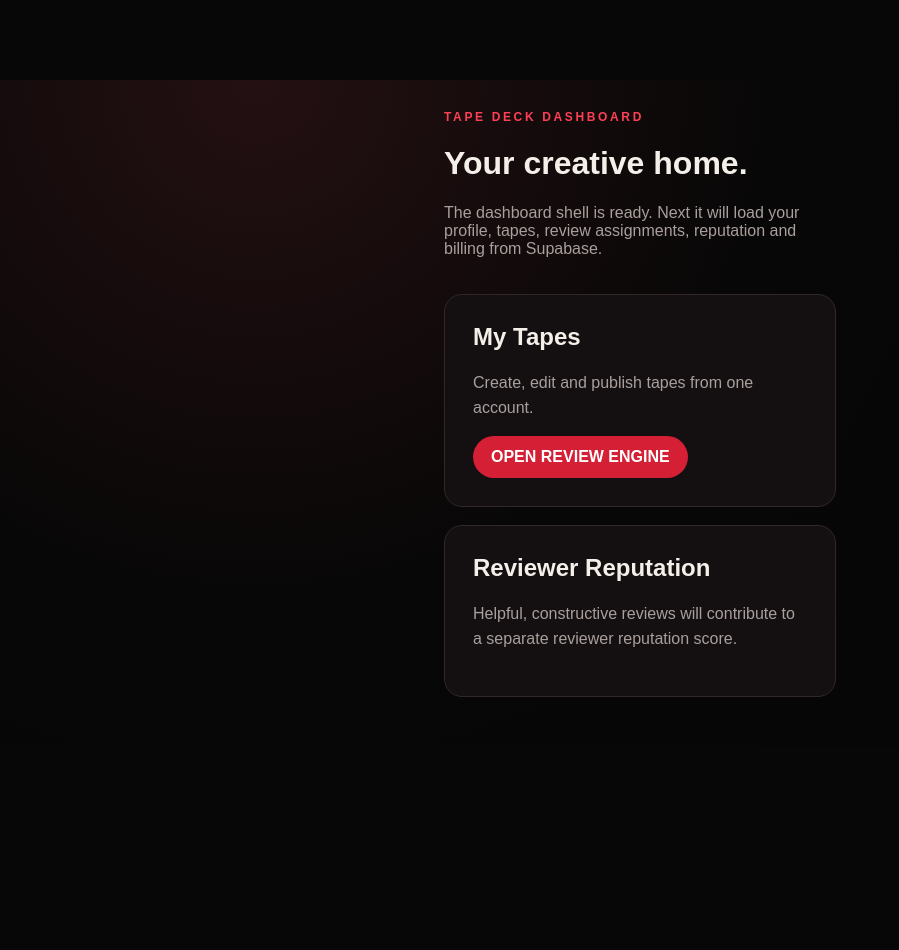
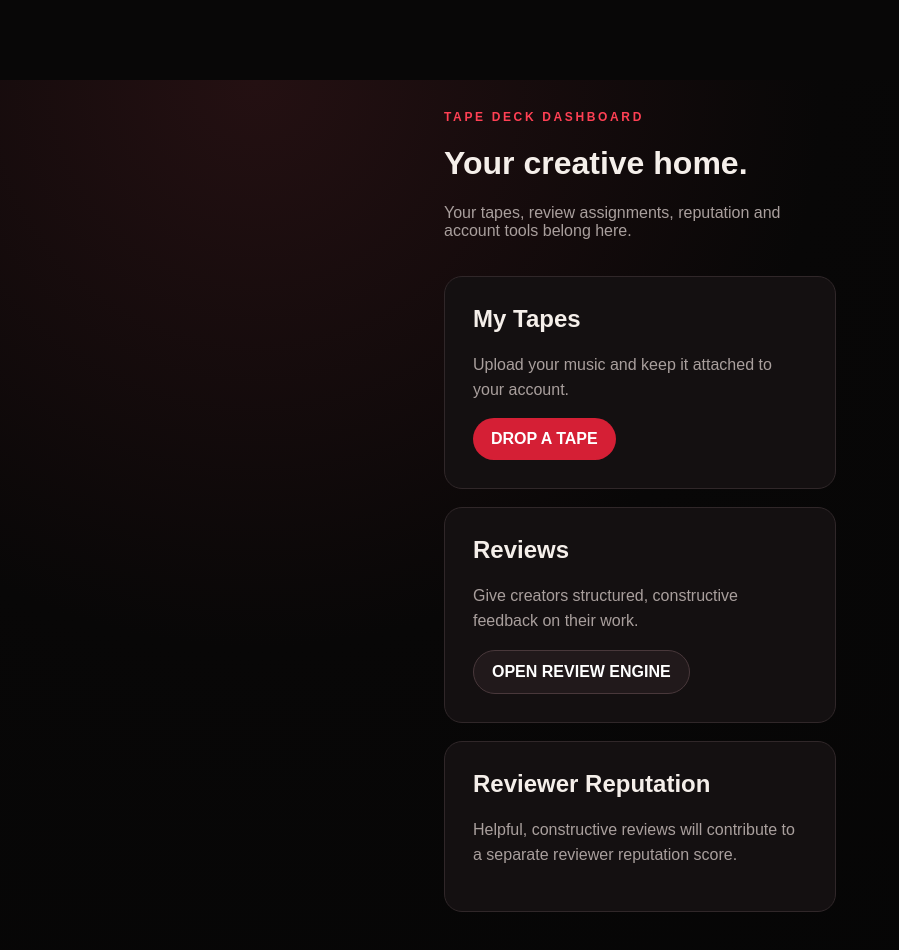
Before and after one commit to LosoMedia/Losojones-site, a Next.js app in the folder tapedeck-app/: page /dashboard in a window 1280 px wide. Shown: the top 950 px of the page, without its empty margins (0-899 px from the left). Before the commit the page ends 827 px from the top, so only its background shows below. Built offline with nearby package versions, Linux system fonts and the light colour scheme.

Commit message:
Link dashboard to integrated Tape upload

```diff
--- a/tapedeck-app/app/dashboard/page.tsx
+++ b/tapedeck-app/app/dashboard/page.tsx
@@ -1,3 +1,27 @@
 import Link from "next/link";
 
-export default function Dashboard(){return <main className="auth"><div className="eyebrow">TAPE DECK DASHBOARD</div><h1>Your creative home.</h1><p className="muted">The dashboard shell is ready. Next it will load your profile, tapes, review assignments, reputation and billing from Supabase.</p><div className="grid" style={{padding:"20px 0",gridTemplateColumns:"1fr"}}><div className="card"><h2>My Tapes</h2><p>Create, edit and publish tapes from one account.</p><Link className="btn" href="/review">OPEN REVIEW ENGINE</Link></div><div className="card"><h2>Reviewer Reputation</h2><p>Helpful, constructive reviews will contribute to a separate reviewer reputation score.</p></div></div></main>}
+export default function Dashboard() {
+  return (
+    <main className="auth">
+      <div className="eyebrow">TAPE DECK DASHBOARD</div>
+      <h1>Your creative home.</h1>
+      <p className="muted">Your tapes, review assignments, reputation and account tools belong here.</p>
+      <div className="grid" style={{ padding: "20px 0", gridTemplateColumns: "1fr" }}>
+        <div className="card">
+          <h2>My Tapes</h2>
+          <p>Upload your music and keep it attached to your account.</p>
+          <Link className="btn" href="/dashboard/upload">DROP A TAPE</Link>
+        </div>
+        <div className="card">
+          <h2>Reviews</h2>
+          <p>Give creators structured, constructive feedback on their work.</p>
+          <Link className="btn secondary" href="/review">OPEN REVIEW ENGINE</Link>
+        </div>
+        <div className="card">
+          <h2>Reviewer Reputation</h2>
+          <p>Helpful, constructive reviews will contribute to a separate reviewer reputation score.</p>
+        </div>
+      </div>
+    </main>
+  );
+}
```
